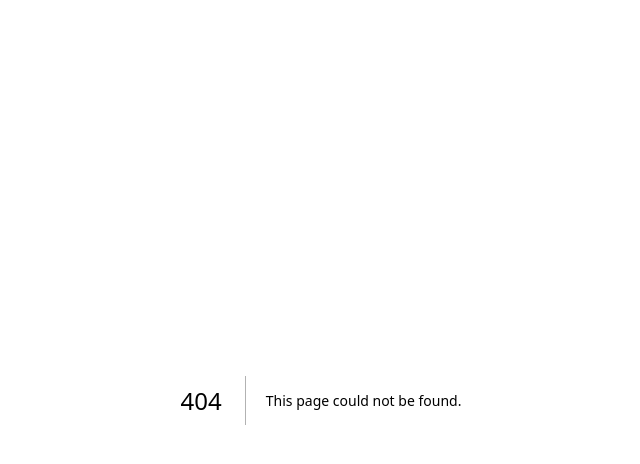
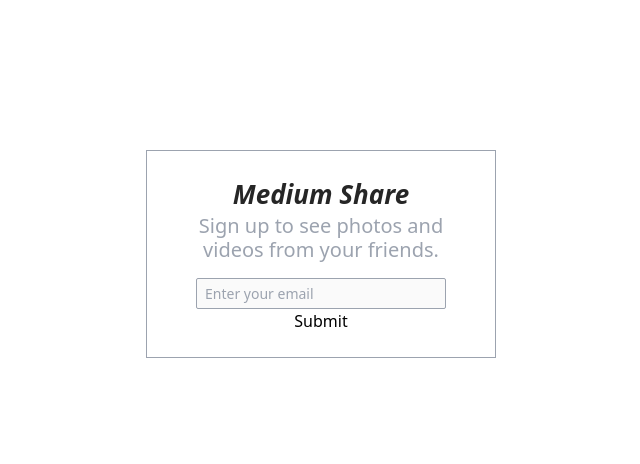
Before and after one commit to shariarhossain17/sociad-network-fronto-end, a Next.js app: page /auth/signup in a window 1280 px wide. Before the commit this address had no page. Shown: the top 464 px of the page, without its empty margins (319-959 px from the left). Built offline with nearby package versions, Linux system fonts and the light colour scheme.

Commit message:
signup page design

```diff
--- /dev/null
+++ b/components/Story/Story.jsx
@@ -0,0 +1,33 @@
+import { useState } from "react";
+import 'react-animated-slider/build/horizontal.css';
+import img2 from "../../assests/profile-icon/img.jpg";
+import img1 from "../../assests/profile-icon/profile-icon.png";
+const Story = () => {
+  const [active, setActive] = useState(0);
+  const imgArray = [
+    img1,
+    img2,
+    img1,
+    img2,
+    img1,
+    img2,
+    img1,
+    img2,
+    img1,
+    img2,
+    img1,
+    img2,
+  ];
+
+  const nextOne = () => {
+    setActive(imgArray.length + 1);
+  };
+
+  return (
+    <>
+
+    </>
+  );
+};
+
+export default Story;
--- a/package.json
+++ b/package.json
@@ -15,7 +15,10 @@
     "next": "13.2.4",
     "next-themes": "^0.2.1",
     "react": "18.2.0",
+    "react-animated-slider": "^2.0.0",
+    "react-animated-slider-2": "^1.1.5",
     "react-dom": "18.2.0",
+    "react-hook-form": "^7.43.8",
     "react-icons": "^4.8.0",
     "react-redux": "^8.0.5",
     "yarn": "^1.22.19"
--- /dev/null
+++ b/pages/auth/Login.jsx
@@ -0,0 +1,10 @@
+
+const Login = () => {
+    return (
+        <div>
+
+        </div>
+    );
+};
+
+export default Login;
--- /dev/null
+++ b/pages/auth/signup.jsx
@@ -0,0 +1,73 @@
+import { useForm } from "react-hook-form";
+import { CiCircleRemove } from "react-icons/ci";
+import { IoCheckmarkDoneCircleOutline } from "react-icons/io5";
+
+const SignUp = () => {
+  const {
+    register,
+    handleSubmit,
+    watch,
+    formState: { errors },
+  } = useForm();
+  const onSubmit = (data) => console.log(data);
+
+  const pattern = /^[\w-\.]+@([\w-]+\.)+[\w-]{2,4}$/;
+
+  console.log();
+  return (
+    <>
+      <div className="w-[350px] mx-auto border border-gray-400 py-6 px-5 mt-[150px]">
+        <div className="mb-4 ">
+          <h1 className="text-[26px] italic font-sans font-bold text-center text-[#262626]">
+            Medium Share
+          </h1>
+
+          <p className="text-center text-[20px] font-[500] text-gray-400 leading-6">
+            Sign up to see photos and videos from your friends.
+          </p>
+        </div>
+
+        <form className="flex flex-col" onSubmit={handleSubmit(onSubmit)}>
+          <div className="mx-auto relative w-[250px]">
+            <input
+              className="outline-none border border-gray-400 bg-[#fafafa] w-[250px] py-1 pl-2 pr-7 rounded-sm  text-gray-500 relative text-[14px]"
+              {...register("email", {
+                required: {
+                  value: true,
+                  message: "required",
+                },
+
+                pattern: {
+                  value: /^[\w-\.]+@([\w-]+\.)+[\w-]{2,4}$/,
+                  message: "provide your email",
+                },
+              })}
+              placeholder="Enter your email"
+              autoComplete="off"
+            />
+
+            <div className="absolute right-0 bottom-[4px]">
+              {errors?.email?.type === "required" ||
+              errors?.email?.type === "pattern" ? (
+                <CiCircleRemove size={26} className="text-red-600 font-bold" />
+              ) : null}
+
+              {pattern.test(watch("email")) && (
+                <IoCheckmarkDoneCircleOutline
+                  size={26}
+                  className="text-gray-600"
+                />
+              )}
+            </div>
+          </div>
+
+          <input type="submit" />
+        </form>
+      </div>
+    </>
+  );
+};
+
+// className=""
+
+export default SignUp;
--- a/pages/index.js
+++ b/pages/index.js
@@ -1,4 +1,5 @@
 import PostCard from "@/components/PostCard/PostCard";
+import Story from "@/components/Story/Story";
 import PageLayout from "@/Layout/PageLayout";
 import { Inter } from "next/font/google";
 
@@ -8,8 +9,11 @@ export default function Home() {
   return (
     <>
       <div className="flex py-12">
-        <div className="w-[650px]">
-          <PostCard />
+        <div>
+          <Story />
+          <div className="w-[650px]">
+            <PostCard />
+          </div>
         </div>
         <div className="">fotter</div>
       </div>
```
Also changed, not shown: components/Story/ImageSlide.jsx (added, +11 -0 lines), assests/profile-icon/img.jpg, 1 other file (tests, documents, lock files or other folders).
